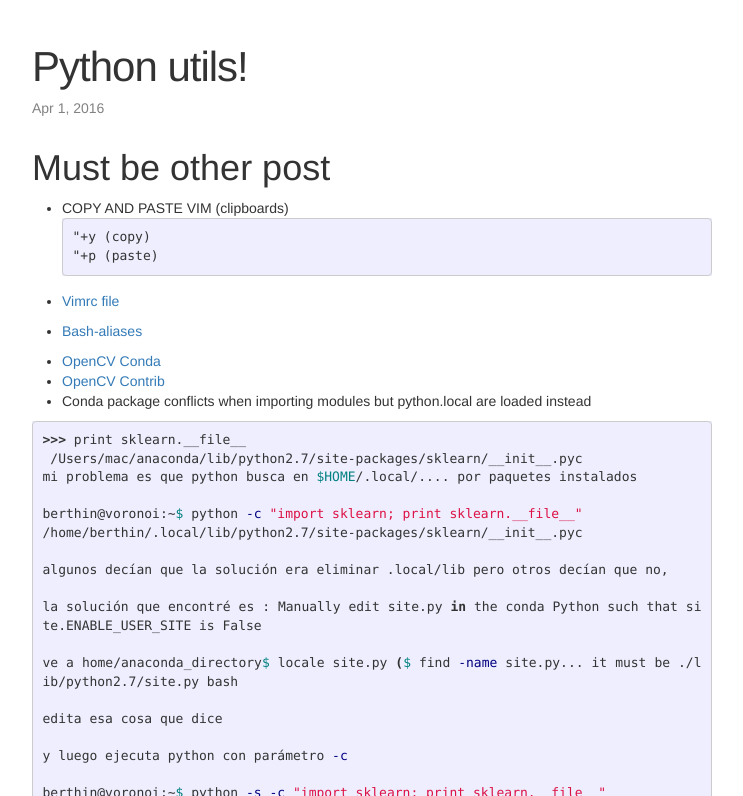
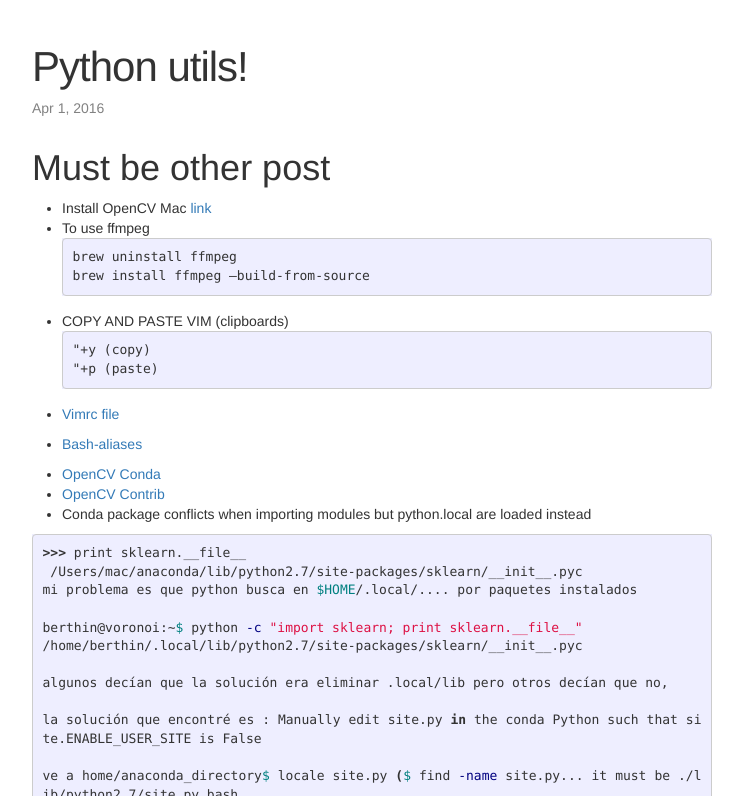
Before and after one commit to berthin/berthin.github.io, a Jekyll site: the page built from _posts/2016-04-01-python-utils.markdown, in a window 1280 px wide and 900 px high, cut to the strip 104-900 px from the top of the window. Shown: the whole strip, without its empty margins (268-1011 px from the left). Built offline with Jekyll 4.4.1, drawn with Linux system fonts in a browser that asks for light colours; nearby versions of some CDN libraries; a style sheet for code colours, icons or effects is not loaded.

Commit message:
added opencv installation steps for mac

````diff
--- a/_posts/2016-04-01-python-utils.markdown
+++ b/_posts/2016-04-01-python-utils.markdown
@@ -6,6 +6,13 @@ categories: ic-unicamp
 edit_link: 2016-04-01-python-utils.markdown
 ---
 # Must be other post
+
+* Install OpenCV Mac [link](http://www.pyimagesearch.com/2015/06/15/install-opencv-3-0-and-python-2-7-on-osx/)
+* To use ffmpeg
+```
+brew uninstall ffmpeg
+brew install ffmpeg –build-from-source
+```
 
 * COPY AND PASTE VIM (clipboards)
 ```
````
